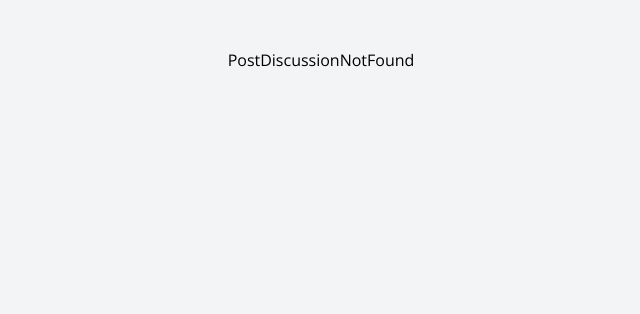
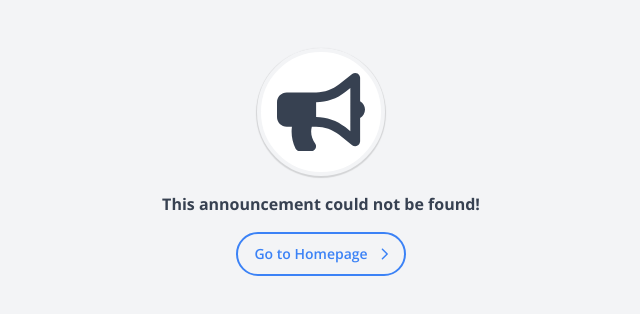
Before and after one commit to godkingjay/sorsucial, a Next.js app: page /announcements/1 in a window 1280 px wide. Shown: the top 314 px of the page, without its empty margins (319-959 px from the left). Built offline with nearby package versions, Linux system fonts and the light colour scheme; no server answers; the database is empty; sample sign-in values are in the browser's storage.

Commit message:
feat: post or discussion not found component

```diff
--- a/src/components/Error/PostDiscussionNotFound.tsx
+++ b/src/components/Error/PostDiscussionNotFound.tsx
@@ -1,4 +1,8 @@
+import Link from "next/link";
+import { useRouter } from "next/router";
 import React from "react";
+import { FaBullhorn } from "react-icons/fa";
+import { RxCaretRight } from "react-icons/rx";
 
 export type PostDiscussionNotFoundProps = {
 	type:
@@ -12,10 +16,73 @@ export type PostDiscussionNotFoundProps = {
 const PostDiscussionNotFound: React.FC<PostDiscussionNotFoundProps> = ({
 	type,
 }) => {
+	const router = useRouter();
+
+	const { groupId, userId } = router.query;
+
 	return (
-		<div className="flex flex-col items-center mx-4 my-8">
-			<p>PostDiscussionNotFound</p>
-		</div>
+		<>
+			<div className="p-4 flex flex-col items-center">
+				<div className="flex flex-col items-center max-w-sm my-4 text-gray-700 gap-y-4">
+					<div className="h-32 w-32 p-4 bg-white rounded-full shadow-page-box-1 border-4 border-gray-100">
+						<FaBullhorn className="h-full w-full" />
+					</div>
+					<div className="flex flex-col items-center gap-y-4">
+						<p className="font-bold">
+							This{" "}
+							{type === "user-post"
+								? "post"
+								: type === "announcement"
+								? "announcement"
+								: type === "group-post"
+								? "group post"
+								: type === "discussion"
+								? "discussion"
+								: type === "group-discussion"
+								? "group discussion"
+								: "content"}{" "}
+							could not be found!
+						</p>
+						<Link
+							href={
+								type === "user-post"
+									? `/user/${userId}/`
+									: type === "announcement"
+									? `/`
+									: type === "group-post"
+									? `/groups/${groupId}/`
+									: type === "discussion"
+									? `/discussions`
+									: type === "group-discussion"
+									? `/groups/${groupId}/discussions`
+									: `/`
+							}
+							className="border-2 flex flex-row gap-x-1 items-center border-blue-500 rounded-full px-2 pl-4 py-2 text-sm font-semibold text-blue-500 group hover:bg-blue-100 hover:text-blue-600 focus:bg-blue-100 focus:text-blue-600"
+						>
+							<div>
+								<p>
+									Go to{" "}
+									{type === "user-post"
+										? "User Page"
+										: type === "announcement"
+										? "Homepage"
+										: type === "group-post"
+										? "Group Posts"
+										: type === "discussion"
+										? "Discussions"
+										: type === "group-discussion"
+										? "Group Discussions"
+										: "Homepage"}
+								</p>
+							</div>
+							<div className="h-6 w-6 duration-200 group-hover:translate-x-1 group-focus:translate-x-1">
+								<RxCaretRight className="h-full w-full" />
+							</div>
+						</Link>
+					</div>
+				</div>
+			</div>
+		</>
 	);
 };
 
```
